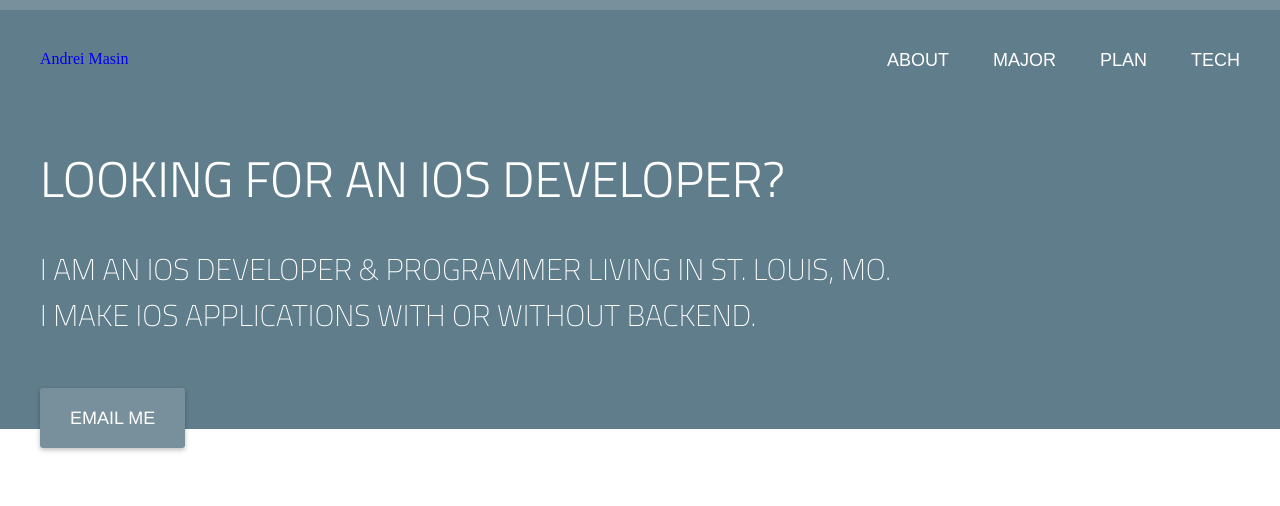
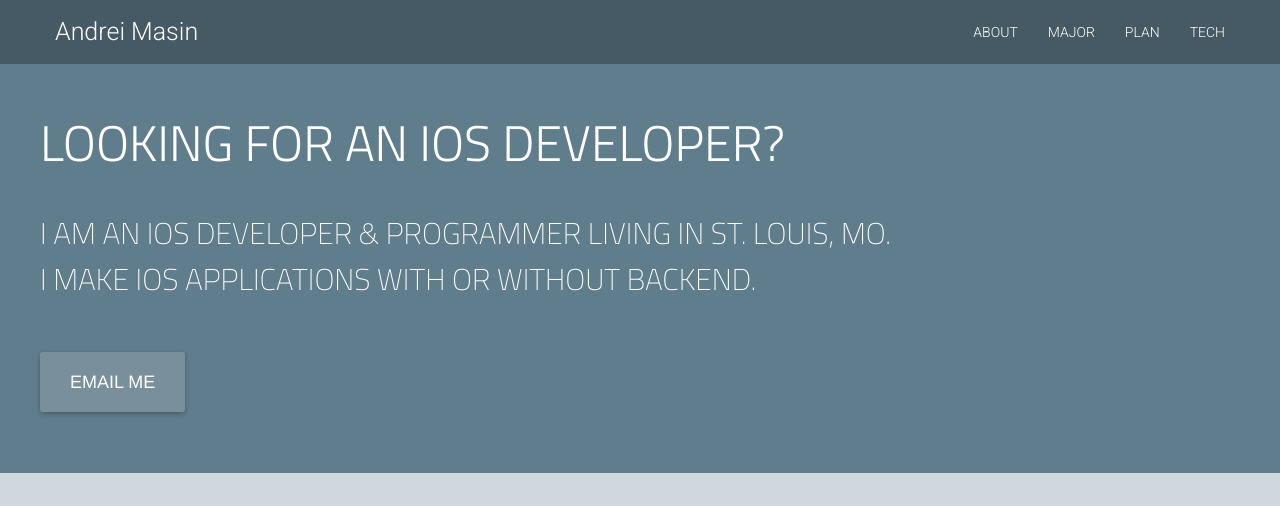
Before and after one commit to McVlaga/mcvlaga.github.io, a PHP site: page / in a window 1280 px wide. Shown: the top 506 px of the page. Run offline with PHP 8.4, Linux system fonts and the light colour scheme.

Commit message:
Update style.css

```diff
--- a/style.css
+++ b/style.css
@@ -4,36 +4,54 @@ html, body{
 }
 
 #navigation-wrapper {
-	background-color: #607D8B;
-    border-top: 10px solid #78909C;
+	background-color: #455A64;
     color:white;
-    height: 20px;
-    padding-top: 40px;
+    height: 64px;
 }
 
 .row {
     width: 100%;
     max-width: 1200px;
     margin: 0 auto;
+    height: inherit;
+    position: relative;
+}
+
+#logo {
+    display:inline-block;
 }
 
 #menu {
     float:right;
+    font-size: 0;
     margin: 0;
     padding: 0;
 }
 
 ul#menu li {
-    display:inline;
-    margin-left: 40px;
-    line-height: 20px;
+    display:inline-block;
+    margin: 0;
+    padding: 0;
+    height: 64px;
+    line-height: 64px;
     white-space: nowrap;
+}
+
+.fade {
+    -moz-transition: all .2s ease-in;
+    -o-transition: all .2s ease-in;
+    -webkit-transition: all .2s ease-in;
+    transition: all .2s ease-in;
+}
+
+.fade:hover {
+    background: #37474F;
 }
 
 #section {
 	background-color: #607D8B;
     height: auto;
-    padding-top: 40px;
+    padding-top: 0px;
 }
 
 h1 {
@@ -43,7 +61,8 @@ h1 {
     font-size: 50px;
     font-style: normal;
     font-variant: normal;
-    margin-top: 30px;
+    margin-top: 0px;
+    padding-top: 40px;
     margin-bottom: 0px;
     color: white;
 }
@@ -62,7 +81,8 @@ h2 {
 
 #email {
     margin-top: 70px;
-    margin-bottom: 80px;
+    margin-bottom: 0px;
+    padding-bottom: 80px;
 }
 
 #emailLink {
@@ -79,27 +99,89 @@ h2 {
     font-weight: 400;
     color: #FFFFFF;
     background-color: #78909C;
+}
+
+.shadow {
+	border-radius: 3px;
+	transition: box-shadow 0.2s cubic-bezier(0.4, 0, 0.2, 1);
+	transition-delay: 0.2s;
+	box-shadow: 0 2px 5px 0 rgba(0, 0, 0, 0.26);
+}
+
+.shadow:hover {
+	box-shadow: 0 8px 17px 0 rgba(0, 0, 0, 0.2);
+	transition-delay: 0s;
+}
+
+div.shadow {
     border-radius: 3px;
     box-shadow: 0 2px 5px 0 rgba(0, 0, 0, 0.26);
 }
 
 #content {
-	background-color: #FFFFFF;
-    height: 280px;
+	background-color: #CFD8DC;
+    height: 400px;
+}
+
+div.card {
+    display: inline-block;
+    background-color: #FFFFFF;
+    height: 320px;
+    line-height: 320px;
+    white-space: nowrap;
+    width: 573px;
+}
+
+div.left {
+    margin-right: 50px;
+}
+
+.illustration {
+    float: right;
+    height: inherit;
+}
+
+.pair {
+    width: 1200px;
+    height: 400px;
+
+    position: absolute;
+    top: 10%;
 }
 
 #footer {
-	background-color: #CFD8DC;
+	background-color: #B0BEC5;
     height: 280px;
 }
 
 #navLink {
-    font-family: "Din Rounded Pro", "Helvetic", Arial, sans-serif;
-    font-size: 18px;
+    display: block;
+    padding-left: 15px;
+    padding-right: 15px;
+    width: inherit;
+    height: inherit;
+    font-family: 'Roboto', sans-serif;
+    font-size: 14px;
     font-style: normal;
     font-variant: normal;
-    font-weight: 400;
+    font-weight: normal;
     color: #FFFFFF;
+}
+
+#homeLink {
+    display: inline-block;
+    padding-left: 15px;
+    padding-right: 15px;
+    white-space: nowrap;
+    font-family: 'Roboto', sans-serif;
+    font-size: 25px;
+    font-style: normal;
+    font-variant: normal;
+    font-weight: normal;
+    color: #FFFFFF;
+    height: 64px;
+    line-height: 64px;
+    white-space: nowrap;
 }
 
 a:link {
```
